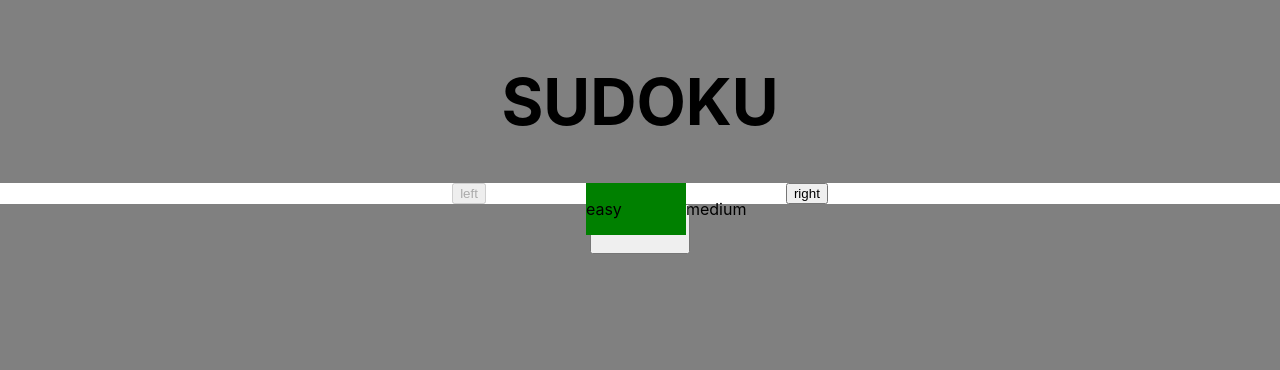
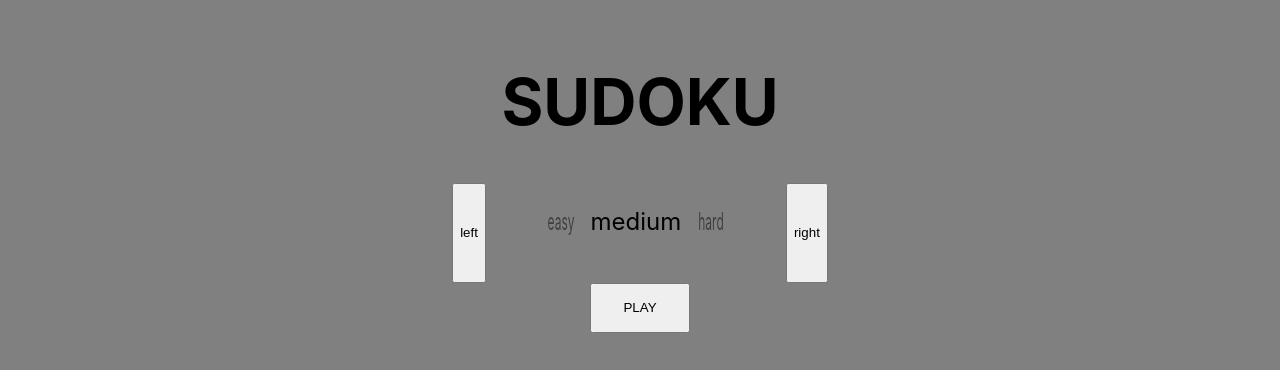
Before and after one commit to TheDoom-IT/Sudoku, a React (Create React App) app: page / in a window 1280 px wide. Shown: the top 370 px of the page. Built offline with nearby package versions, Linux system fonts and the light colour scheme.

Commit message:
Implement initial home page and connect it with play page

```diff
--- a/package.json
+++ b/package.json
@@ -10,6 +10,7 @@
     "@types/node": "^16.11.41",
     "@types/react": "^18.0.14",
     "@types/react-dom": "^18.0.5",
+    "axios": "^0.27.2",
     "react": "^18.2.0",
     "react-dom": "^18.2.0",
     "react-router-dom": "^6.3.0",
--- a/src/components/cell.tsx
+++ b/src/components/cell.tsx
@@ -7,7 +7,8 @@ export interface CellProprs {
   cords: Coordinates;
   value: number | undefined;
   onClick: (cords: Coordinates, position: Coordinates) => void
-  active: boolean
+  active: boolean;
+  initial: boolean;
 }
 
 export function Cell(props: CellProprs) {
@@ -21,8 +22,11 @@ export function Cell(props: CellProprs) {
     props.onClick(props.cords, { x: position.right, y: position.top })
   }
 
+  let className = "Cell";
+  className = className + (props.active ? " active" : "")
+  className = className + (props.initial ? " initial" : "")
 
-  return <div ref={cell} className={"Cell " + (props.active ? "active" : "")} onClick={onClick}>
+  return <div ref={cell} className={className} onClick={onClick}>
     <p>{props.value}</p>
   </div>
 }
--- a/src/components/difficulty-picker/difficulty-picker.tsx
+++ b/src/components/difficulty-picker/difficulty-picker.tsx
@@ -15,26 +15,20 @@ export interface DifficultyPickerProps {
 
 export function DifficultyPicker(props: DifficultyPickerProps) {
     const higherDifficulty = () => {
-        switch (props.difficulty) {
-            case DIFFICULTY.EASY:
-                props.onDifficultyChange(DIFFICULTY.MEDIUM);
-                break;
-            case DIFFICULTY.MEDIUM:
-                props.onDifficultyChange(DIFFICULTY.HARD);
-                break;
-            default:
+        const diffs = Object.values(DIFFICULTY);
+        const currDiff = diffs.findIndex(diff => diff === props.difficulty);
+        if (currDiff < diffs.length - 1) {
+            const newDiff = diffs[currDiff + 1];
+            props.onDifficultyChange(newDiff);
         }
     }
 
     const lowerDifficulty = () => {
-        switch (props.difficulty) {
-            case DIFFICULTY.HARD:
-                props.onDifficultyChange(DIFFICULTY.MEDIUM);
-                break;
-            case DIFFICULTY.MEDIUM:
-                props.onDifficultyChange(DIFFICULTY.EASY);
-                break;
-            default:
+        const diffs = Object.values(DIFFICULTY);
+        const currDiff = diffs.findIndex(diff => diff === props.difficulty);
+        if (currDiff > 0) {
+            const newDiff = diffs[currDiff - 1];
+            props.onDifficultyChange(newDiff);
         }
     }
 
@@ -65,10 +59,16 @@ function classNameForOption(option: DIFFICULTY, currDiff: DIFFICULTY): string {
     const currIndex = diffs.findIndex((el) => el === currDiff);
     const optionIndex = diffs.findIndex(el => el === option)
     if (optionIndex + 1 === currIndex)
-        return "innactive-left"
+        return "innactive left"
+
+    if (optionIndex + 2 === currIndex)
+        return "hidden left"
 
     if (optionIndex - 1 === currIndex)
-        return "innactive-right"
+        return "innactive right"
+
+    if (optionIndex - 2 === currIndex)
+        return "hidden right"
 
     return "hidden"
 }
--- /dev/null
+++ b/src/hooks/useAPI.tsx
@@ -0,0 +1,96 @@
+import axios from "axios";
+import { useEffect, useState } from "react";
+import { useNavigate } from "react-router-dom";
+import { DIFFICULTY } from "../components/difficulty-picker/difficulty-picker";
+import { BoardState } from "../components/types";
+import { ROUTES } from "../routes/constants";
+
+interface BoardData {
+    board: number[][]
+}
+
+interface SolveData {
+    difficulty: string;
+    solution: number[][];
+    status: string;
+}
+
+interface APIState {
+    board: BoardState;
+    solution: BoardState;
+}
+
+const URL = "https://sugoku.herokuapp.com";
+const BOARD_URL = (diff: string) => `${URL}/board?difficulty=${diff}`;
+const SOLVE_URL = `${URL}/solve`;
+
+export function useAPI(diff: string | undefined): { board?: BoardState, solution?: BoardState, isLoading: boolean } {
+    const navigate = useNavigate();
+
+
+    const [data, setData] = useState<APIState | undefined>(undefined);
+    const [isLoading, setIsLoading] = useState(true);
+
+    useEffect(() => {
+        if (!diff || !Object.values(DIFFICULTY).some(el => el === diff)) {
+            navigate(ROUTES.HOME);
+            return;
+        }
+
+        const fetchData = async () => {
+            try {
+                const boardResponse = await axios.get(BOARD_URL(diff));
+
+                if (boardResponse.status !== 200) {
+                    setIsLoading(false);
+                    return;
+                }
+
+                const boardData: BoardData = boardResponse.data;
+
+                const solveResponse = await axios.post(SOLVE_URL, encodeBoard(boardData.board), {
+                    headers: { 'Content-Type': 'application/x-www-form-urlencoded' }
+                });
+
+                if (solveResponse.status !== 200) {
+                    setIsLoading(false);
+                    return;
+                }
+
+                const solveData: SolveData = solveResponse.data;
+
+                if (solveData.status !== "solved") {
+                    setIsLoading(false);
+                    return;
+                }
+
+                const board = toBoardState(boardData.board);
+                const solution = toBoardState(solveData.solution);
+                setData({ board, solution });
+            } catch (error) { }
+            setIsLoading(false);
+        }
+
+        fetchData();
+    }, [diff])
+
+    return { ...data, isLoading };
+}
+
+function toBoardState(board: number[][]): BoardState {
+    return board.map(row => row.map(el => el === 0 ? undefined : el));
+}
+
+// The API does not support content-type of application/json.
+// The data must be in the application/x-www-form-urlencoded format.
+function encodeBoard(board: number[][]): string {
+    const leftBracketCode = "%5B";
+    const rightBracketCode = "%5D";
+    const commaCode = "%2C";
+
+    const boardString = board.map(row => {
+        return leftBracketCode + row.join(commaCode) + rightBracketCode;
+    }).join(commaCode);
+
+    return "board=" + leftBracketCode + boardString + rightBracketCode;
+}
--- a/src/routes/constants.ts
+++ b/src/routes/constants.ts
@@ -1,5 +1,11 @@
+import { DIFFICULTY } from "../components/difficulty-picker/difficulty-picker";
+
 export const enum ROUTES {
     HOME = "/",
-    PLAY = "/play",
+    PLAY = "/play/:difficulty",
     OTHER = "*"
 }
+
+export function PLAY_LINK(diff: DIFFICULTY) {
+    return `/play/${diff}`;
+}
--- a/src/routes/home.tsx
+++ b/src/routes/home.tsx
@@ -1,11 +1,11 @@
 import React, { useState } from 'react';
 import '../styles/home.css'
-import { ROUTES } from './constants';
+import { PLAY_LINK } from './constants';
 import { LinkButton } from '../components/link-button';
 import { DIFFICULTY, DifficultyPicker } from '../components/difficulty-picker/difficulty-picker';
 
 export function Home() {
-    const [difficulty, setDifficulty] = useState(DIFFICULTY.EASY)
+    const [difficulty, setDifficulty] = useState(DIFFICULTY.MEDIUM)
 
     const onDifficultyChange = (diff: DIFFICULTY) => {
         setDifficulty(diff);
@@ -15,7 +15,7 @@ export function Home() {
         <h1>SUDOKU</h1>
         <DifficultyPicker onDifficultyChange={onDifficultyChange} difficulty={difficulty} />
         <div className='button-container'>
-            <LinkButton className='button' to={ROUTES.PLAY} >PLAY</LinkButton>
+            <LinkButton className='button' to={PLAY_LINK(difficulty)} >PLAY</LinkButton>
         </div>
     </div >
 }
--- a/src/routes/play.tsx
+++ b/src/routes/play.tsx
@@ -3,10 +3,31 @@ import '../styles/play.css'
 import { SudokuBoard } from "../components/sudoku-board";
 import { ROUTES } from './constants';
 import { LinkButton } from '../components/link-button';
+import { useAPI } from '../hooks/useAPI';
+import { DIFFICULTY } from '../components/difficulty-picker/difficulty-picker';
+import { useParams } from 'react-router-dom';
+
+interface PlayParams {
+    difficulty: DIFFICULTY
+}
 
 export function Play() {
+    const { difficulty } = useParams();
+    const { board, isLoading } = useAPI(difficulty);
+
     return <div className='play'>
-        <SudokuBoard />
+        {!isLoading && !board && (
+            <p>Failed to fetch data from the API...</p>
+        )}
+
+        {isLoading && !board && (
+            <p>Loading...</p>
+        )}
+
+        {!isLoading && board && (<>
+            <SudokuBoard initialBoard={board} />
+        </>
+        )}
         <LinkButton className='button' to={ROUTES.HOME}>Home</LinkButton>
     </div>
 }
--- a/src/styles/difficulty-picker.css
+++ b/src/styles/difficulty-picker.css
@@ -1,8 +1,8 @@
 .DifficultyPicker {
-    background-color: white;
-
     display: flex;
     justify-content: center;
+
+    height: 100px;
 }
 
 .DifficultyPicker .options-holder {
@@ -20,20 +20,42 @@
     left: 0;
     right: 0;
 
-    transition: transform 500ms;
+    text-align: center;
+    font-size: 1.5rem;
+
+    transition: transform 0.5s, visibility 0.5s, opacity 0.5s;
+
+    --inactive-scale: 0.5;
+    --inactive-translate: 150%;
 }
 
 .DifficultyPicker .option.active {
-    background-color: green;
     transform: translateX(0%);
 }
 
-.DifficultyPicker .option.innactive-left {
-    transform: translateX(-100%);
+.DifficultyPicker .option.innactive {
+    opacity: 0.5;
 }
 
-.DifficultyPicker .option.innactive-right {
-    transform: translateX(100%);
+.DifficultyPicker .option.hidden {
+    opacity: 0;
+    visibility: hidden;
+}
+
+.DifficultyPicker .option.innactive.left {
+    transform: scaleX(var(--inactive-scale)) translateX(calc(var(--inactive-translate) * -1));
+}
+
+.DifficultyPicker .option.hidden.left {
+    transform: scaleX(0) translateX(-500%);
+}
+
+.DifficultyPicker .option.innactive.right {
+    transform: scaleX(var(--inactive-scale)) translateX(var(--inactive-translate));
+}
+
+.DifficultyPicker .option.hidden.right {
+    transform: scaleX(0) translateX(500%);
 }
 
 .DifficultyPicker .option.hidden {
--- a/src/styles/sudoku-board.css
+++ b/src/styles/sudoku-board.css
@@ -13,6 +13,10 @@
 
     display: flex;
     flex-direction: row;
+}
+
+.SudokuBoard .Cell.initial {
+    background-color: rgba(245, 218, 167, 0.3);
 }
 
 /* Boarder */
```
Also changed, not shown: src/components/sudoku-board.tsx (+29 -7 lines), 1 other file (tests, documents, lock files or other folders).
